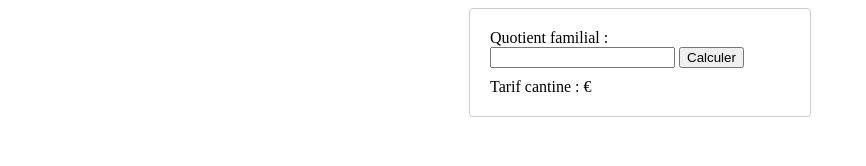
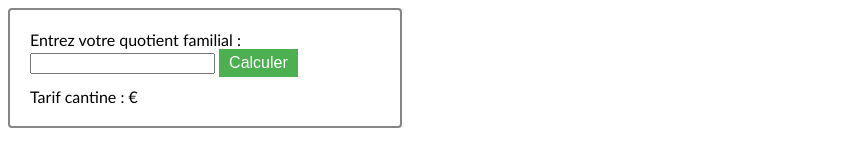
Before and after one commit to MairieSene/mairiesene.github.io, a plain HTML site: page index.html in a window 1280 px wide. Shown: the whole page, without its empty margins (0-866 px from the left). Drawn offline with Linux system fonts and the light colour scheme.

Commit message:
Update index.html

```diff
--- a/index.html
+++ b/index.html
@@ -1,7 +1,7 @@
 <!DOCTYPE html>
 <html>
-<div id="simulateur-tarif-cantine">
-  <label for="quotient-familial">Quotient familial :</label>
+<div id="simulateur-tarif-cantine" class="formulaire">
+  <label for="quotient-familial">Entrez votre quotient familial :</label>
   <input type="number" id="quotient-familial" step="0.01" min="0" />
   <button id="calculer">Calculer</button>
   <div id="resultat">Tarif cantine : <span id="tarif"></span> €</div>
@@ -29,11 +29,23 @@
 
 <style>
     #simulateur-tarif-cantine {
-      max-width: 300px;
-      margin: 0 auto;
+      max-width: 350px;
       padding: 20px;
-      border: 1px solid #ccc;
+      border: 2px solid #868686;
       border-radius: 4px;
+    }
+    .formulaire {
+        font-family : 'calibri';
+    }
+    .formulaire button {
+        background-color: #4CAF50; /* Green */
+        border: none;
+        color: white;
+        padding: 5px 10px;
+        text-align: center;
+        text-decoration: none;
+        display: inline-block;
+        font-size: 16px;
     }
     #resultat {
       margin-top: 10px;
```
